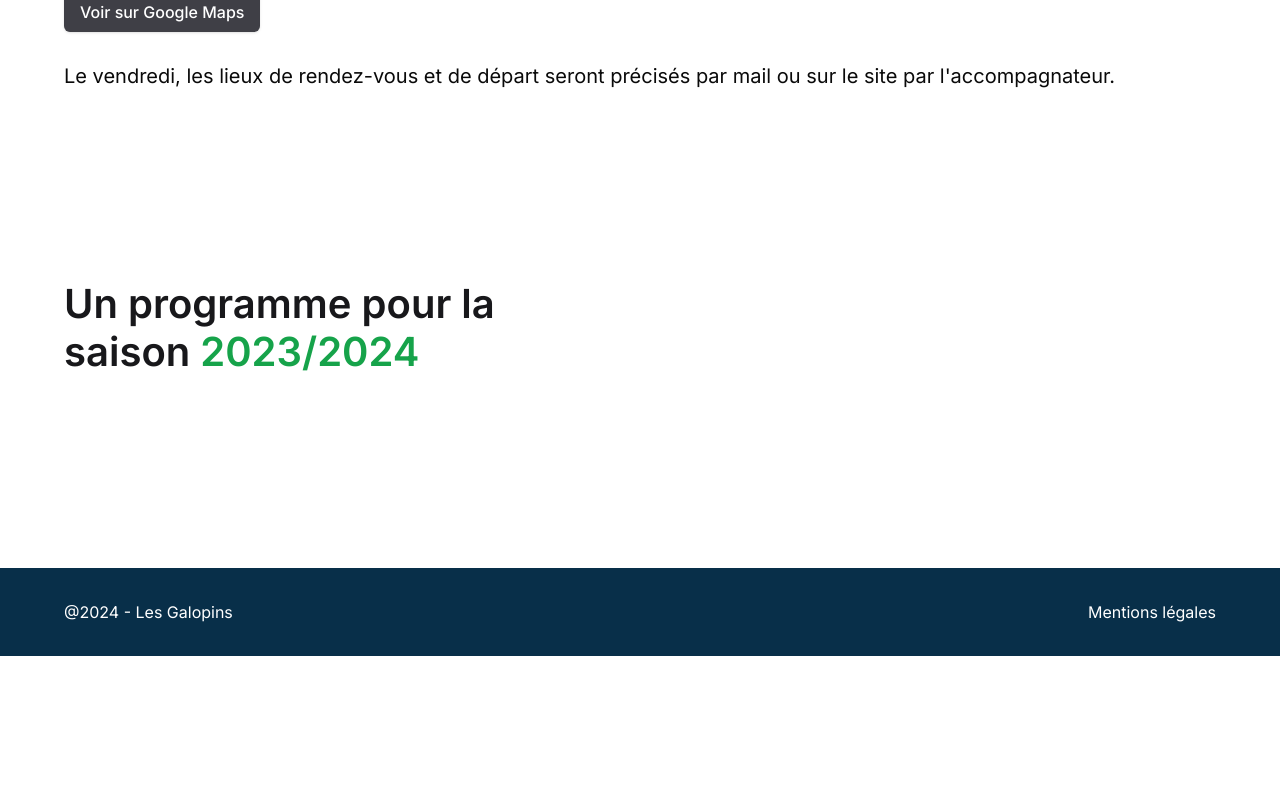
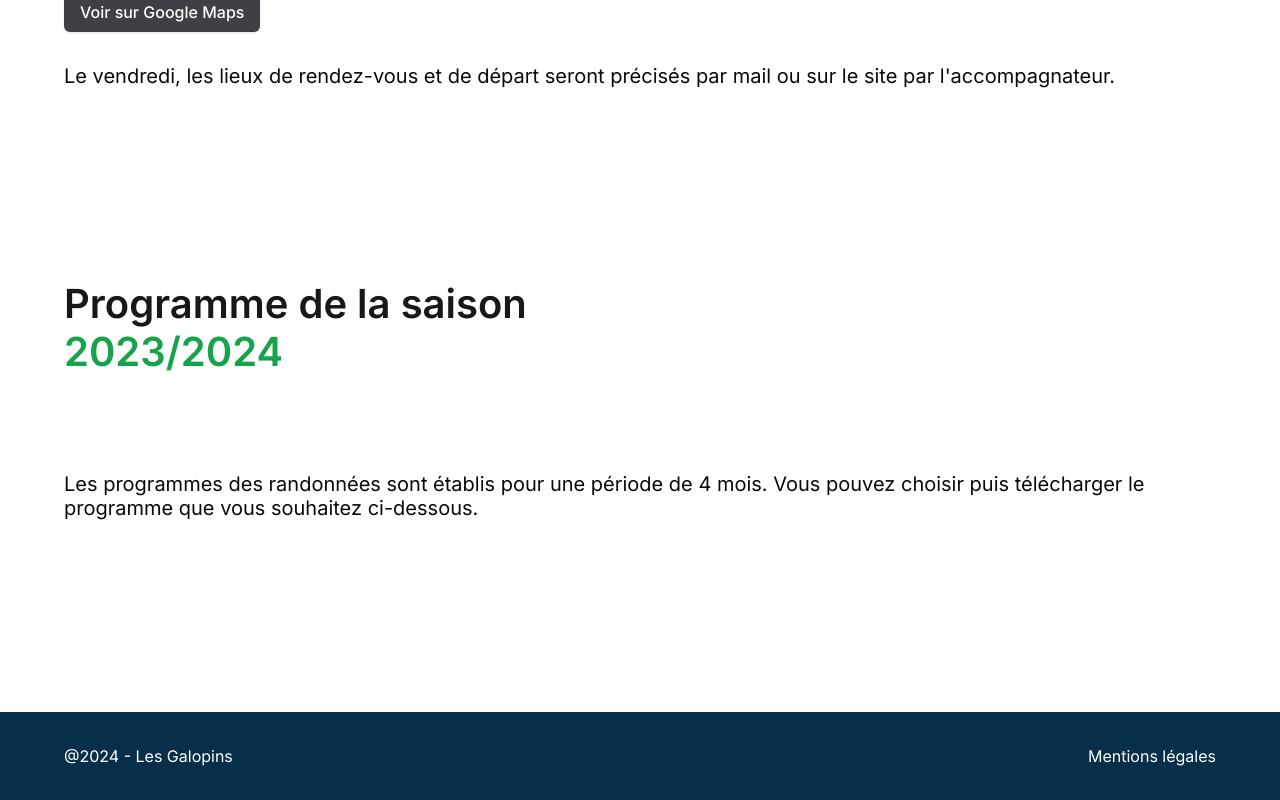
Before and after one commit to SebastienLaurentt/Galopins-Next-V2, a Next.js app: page /parcours in a window 1280 px wide. Shown: the part 1310-2110 px from the top of the page. Before the commit the page ends 1966 px from the top, so only its background shows below. Built offline with nearby package versions, Linux system fonts and the light colour scheme.

Commit message:
add content in Parcours second Section

```diff
--- a/app/parcours/page.tsx
+++ b/app/parcours/page.tsx
@@ -84,9 +84,10 @@ function Parcours() {
       </Section>
       <Section marginBottom={true} marginTop={false} classname="">
         <SectionHeader
-          title="Un programme pour la saison "
+          title="Programme de la saison "
           titleHighlight="2023/2024"
         />
+        <p>Les programmes des randonnées sont établis pour une période de 4 mois. Vous pouvez choisir puis télécharger le programme que vous souhaitez ci-dessous.</p>
       </Section>
     </main>
   );
```
Also changed, not shown: app/page.tsx (+5 -2 lines).
